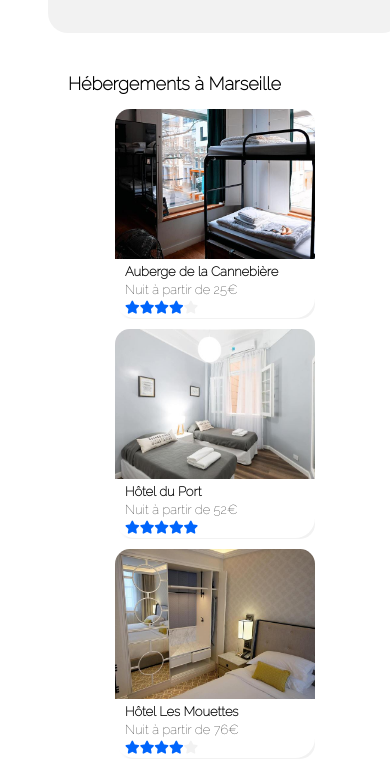
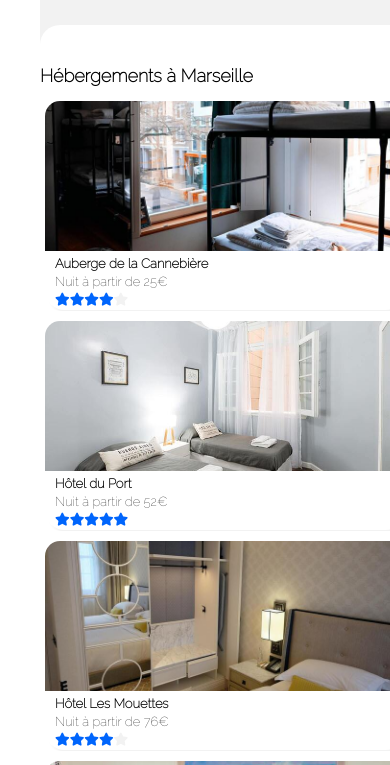
Before and after one commit to ayaaleksija/AlexiaGondardChampagne_2_30032021, a plain HTML site: page index.html in a window 390 px wide. Shown: the part 1235-2000 px from the top of the page. Drawn offline with Linux system fonts and the light colour scheme; a web font is replaced by a local one.

Commit message:
maj mediaqueries

```diff
--- a/styleMediaQuerie.css
+++ b/styleMediaQuerie.css
@@ -4,6 +4,9 @@
         #bloc_page,
         body {
             max-width: 100%;
+            margin: auto;
+            padding-left: 20px;
+            padding-left: 20px;
         }
         header {
             display: inline;
@@ -102,10 +105,12 @@
         }
         #hebergements {
             max-width: 100%;
+            background-color: #F2F2F2;
         }
         #plus_populaires {
             max-width: 100%;
             padding-bottom: 20px;
+            border-radius: 0;
         }
         .hebergement_marseille {
             max-width: 100%;
@@ -117,9 +122,12 @@
             box-shadow: 4px 4px 3px #F2F2F2;
         }
         .photo_hotel {
-        max-width: 100%;
+            width: 100%;
             height: 150px;
             object-fit: cover;
+        }
+        .titre_hebergements {
+            margin-left: 0;
         }
         .hebergement_marseille p {
             margin-top: 2px;
@@ -134,6 +142,10 @@
             height: 210px;
             font-size: 14px;
             padding: 0;
+            width: 100%;
+        }
+        .more {
+            display: none;
         }
         /* ACTIVITES */
         #activites {
@@ -142,6 +154,10 @@
             order: 3;
             margin: 0%;
             padding: 0;
+        }
+        #activites h2 {
+            margin-right: 0;
+            margin-bottom: 5px;
         }
         .activites_marseille {
             width: 100%;
@@ -212,8 +228,6 @@
             font-size: large;
         }
     }
-
-
     /* TABLETTE */
 
     @media screen and (min-width: 481px) and (max-width: 790px) {
```
Lines whose indentation alone changed are shown as unchanged.
